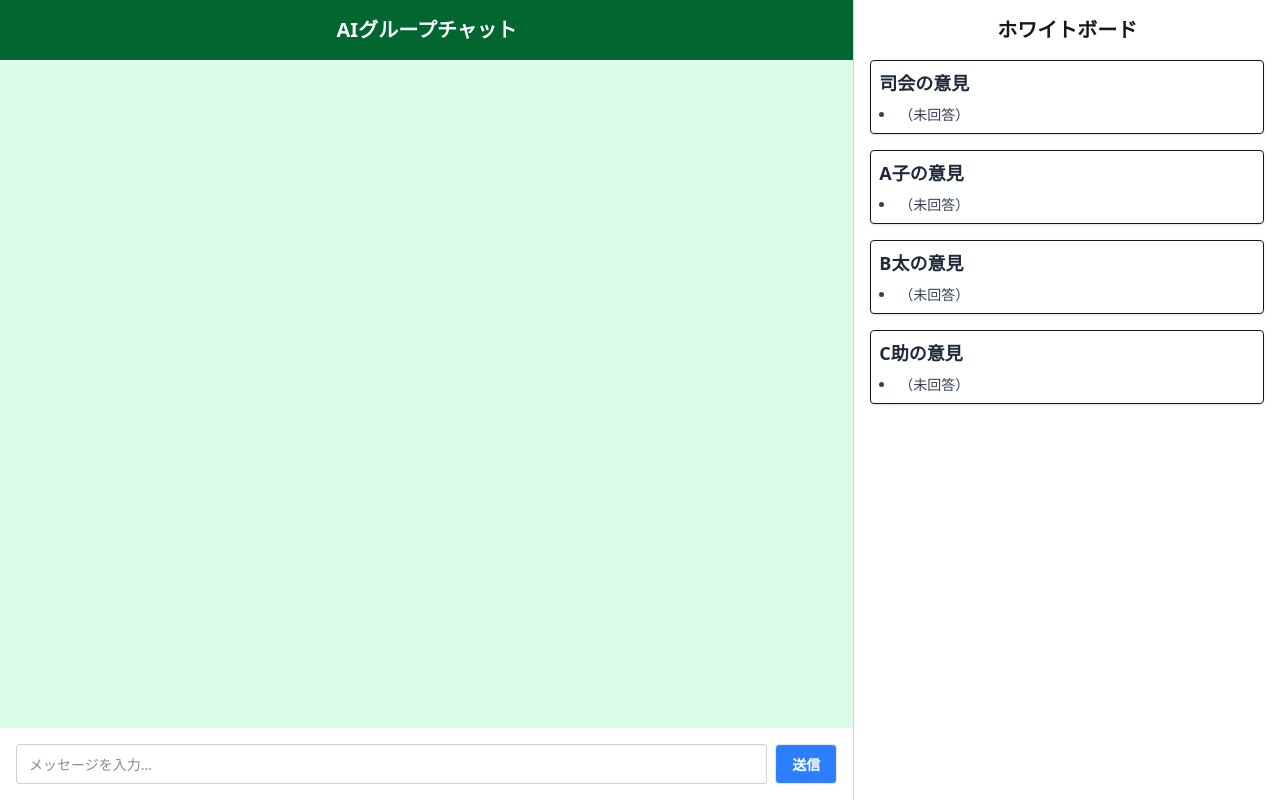
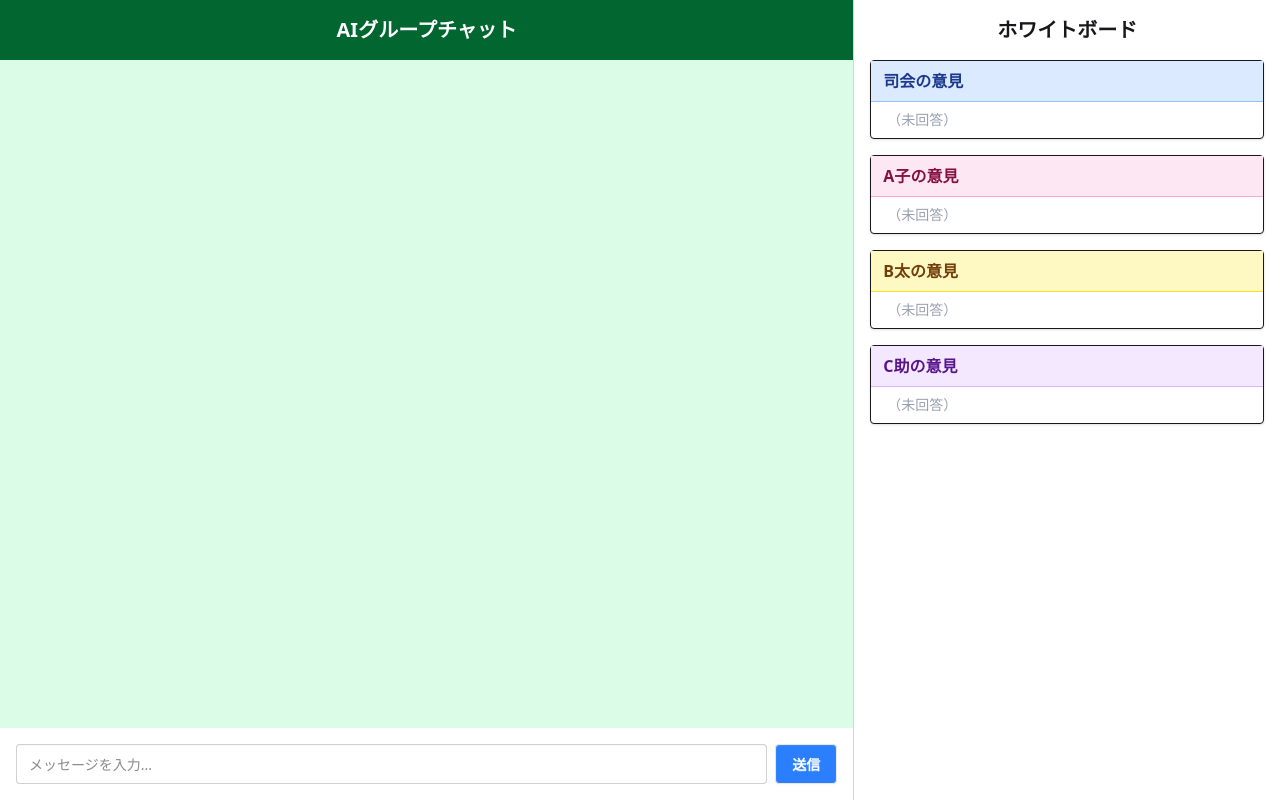
Before and after one commit to maplejava0924/reactapp01, a React (Vite) app in the folder app/frontend/1project/: page / in a window 1280 px wide. Built offline with nearby package versions, Linux system fonts and the light colour scheme.

Commit message:
Fix Whiteboard UI and prompt

```diff
--- a/app/frontend/1project/src/WhiteboardSection.tsx
+++ b/app/frontend/1project/src/WhiteboardSection.tsx
@@ -1,23 +1,58 @@
-// WhiteboardSection.tsx
+type SpeakerName = "司会" | "A子" | "B太" | "C助";
 
 type WhiteboardProps = {
-  whiteboard: Record<string, string[]>;
+  whiteboard: Record<SpeakerName, string[]>;
+};
+
+// ラベル部分（「◯◯の意見」）用の背景色
+const getHeaderStyle = (name: SpeakerName) => {
+  switch (name) {
+    case "司会":
+      return "bg-blue-100 text-blue-900 border-blue-300";
+    case "A子":
+      return "bg-pink-100 text-pink-900 border-pink-300";
+    case "B太":
+      return "bg-yellow-100 text-yellow-900 border-yellow-300";
+    case "C助":
+      return "bg-purple-100 text-purple-900 border-purple-300";
+    default:
+      return "bg-gray-100 text-gray-900 border-gray-300";
+  }
 };
 
 const WhiteboardSection = ({ whiteboard }: WhiteboardProps) => {
   return (
     <div className="w-1/3 overflow-auto p-4 bg-white border-l border-gray-300">
       <h2 className="text-xl font-bold mb-4 text-center">ホワイトボード</h2>
-      {Object.entries(whiteboard).map(([name, comments]) => (
-        <div key={name} className="mb-4 p-2 border rounded shadow">
-          <h3 className="font-bold text-lg text-gray-800 mb-2">{name}の意見</h3>
-          <ul className="list-disc list-inside text-gray-700 text-sm">
-            {comments.map((line, i) => (
-              <li key={i}>{line}</li>
-            ))}
-          </ul>
-        </div>
-      ))}
+      {Object.entries(whiteboard).map(([name, comments]) => {
+        const typedName = name as SpeakerName;
+        const isPending = comments.length === 1 && comments[0] === "（未回答）";
+        return (
+          <div key={name} className="mb-4 border rounded shadow bg-white">
+            {/* ラベル部分に色をつける */}
+            <div
+              className={`px-3 py-2 font-bold border-b ${getHeaderStyle(
+                typedName
+              )}`}
+            >
+              {typedName}の意見
+            </div>
+
+            {/* 意見表示部分は常に白背景 */}
+            <div className="px-4 py-2 text-sm text-gray-800 whitespace-pre-wrap">
+              {isPending ? (
+                <span className="text-gray-400">（未回答）</span>
+              ) : (
+                <ul className="list-disc list-inside">
+                  {comments.map((line, i) => (
+                    <li key={i}>{line}</li>
+                  ))}
+                </ul>
+              )}
+            </div>
+          </div>
+        );
+      })}
     </div>
   );
 };
```
Also changed, not shown: 1 other file (tests, documents, lock files or other folders).
